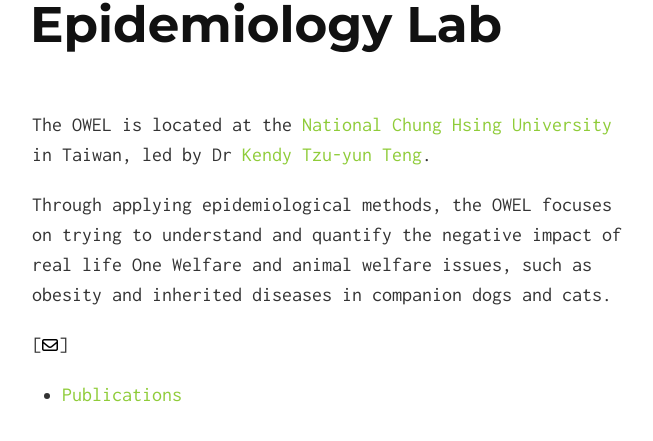
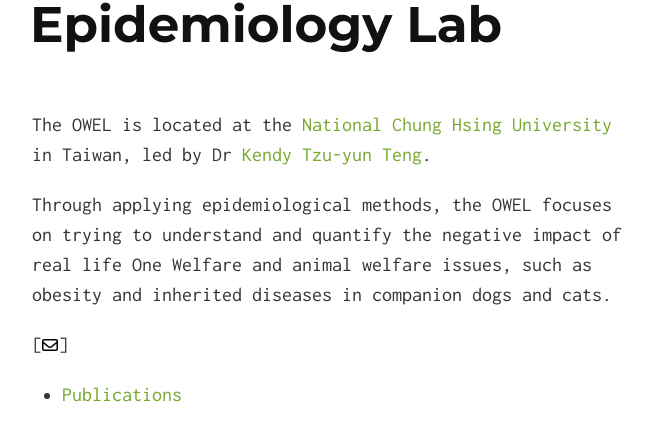
Before and after one commit to kendyteng/kendyteng.github.io, a Jekyll site: the page built from index.md, in a window 1280 px wide. Shown: the part 150-591 px from the top of the page, without its empty margins (308-961 px from the left). Built offline with Jekyll 4.4.1, drawn with Linux system fonts in a browser that asks for light colours; nearby versions of some CDN libraries.

Commit message:
Change color

```diff
--- a/_sass/_solo.scss
+++ b/_sass/_solo.scss
@@ -22,7 +22,7 @@
 }
 
 a {
-  color: #8fcc39; /* From http://clrs.cc (original = #0074d9) */
+  color: #74a72b; /* From http://clrs.cc (original = #0074d9) */
   text-decoration: none;
 }
 
```
